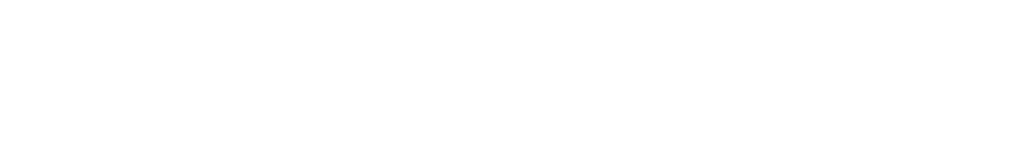
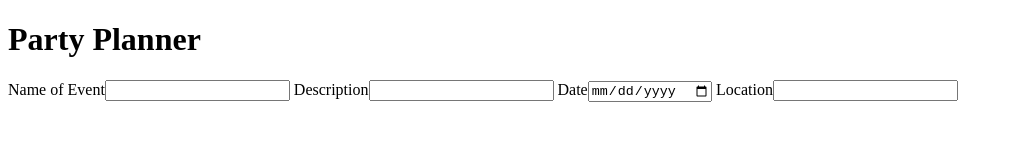
Before and after one commit to Nicholas671/Unit2.PartyPlanner, a plain HTML site: page index.html in a window 1280 px wide. Shown: the whole page, without its empty margins (0-1013 px from the left). Drawn offline with Linux system fonts and the light colour scheme.

Commit message:
Some basic javascript and html inputed

```diff
--- a/index.html
+++ b/index.html
@@ -9,6 +9,16 @@
 </head>
 
 <body>
+    <header>
+        <h1>Party Planner</h1>
+    </header>
+    <form id="addEvent">
+        <label>Name of Event<input type="text" name="eventName"></label>
+        <label>Description<input type="text" name="discription"></label>
+        <label>Date<input type="date" name="date"></label>
+        <label>Location<input type="text" name="location"></label>
+
+    </form>
     <script src="./script.js"></script>
 </body>
 
```
